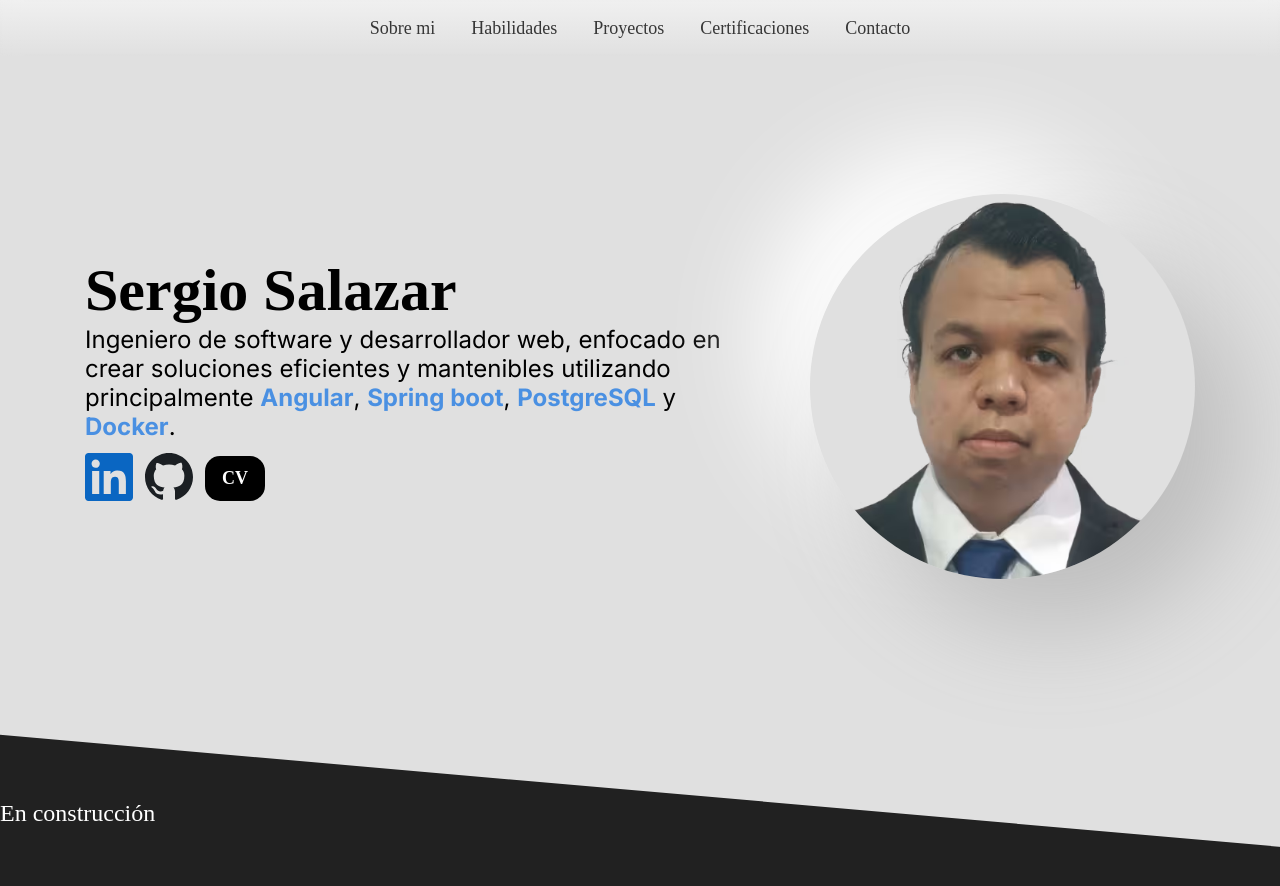
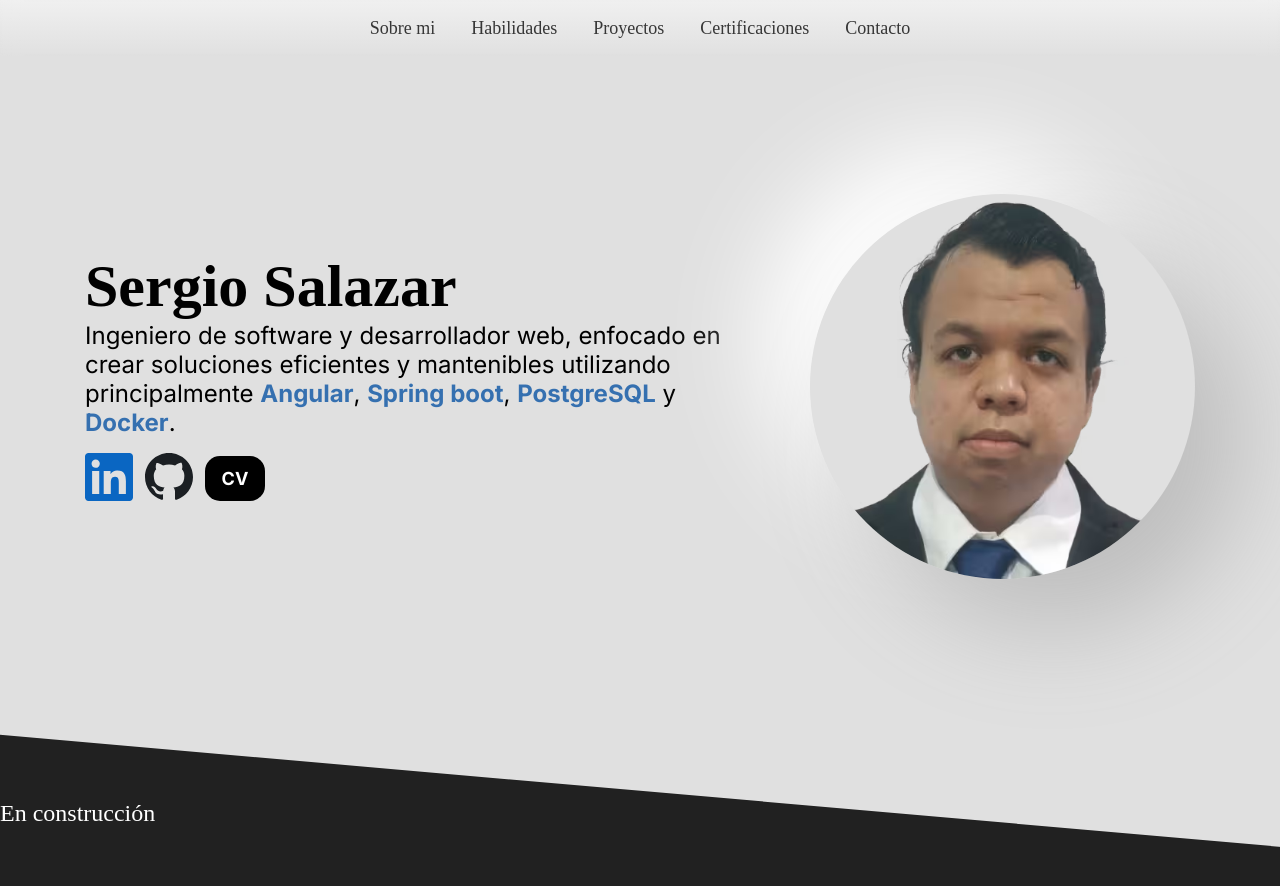
Before and after one commit to chekho/chekho.github.io, a plain HTML site: page index.html in a window 1280 px wide. Shown: the top 886 px of the page. Drawn offline with Linux system fonts and the light colour scheme.

Commit message:
correction sizes

```diff
--- a/index.html
+++ b/index.html
@@ -43,13 +43,15 @@
     <article class="principal-container">
       <div class="description">
         <h1 class="name">Sergio Salazar</h1>
-        <p class="text-description">Ingeniero de software y desarrollador web, enfocado en crear soluciones eficientes y mantenibles utilizando principalmente
-        <b>Angular</b>, <b>Spring boot</b>, <b>PostgreSQL</b> y <b>Docker</b>.</p>
+        <p class="text-description">Ingeniero de software y desarrollador web, enfocado en crear soluciones eficientes y
+          mantenibles utilizando principalmente
+          <b>Angular</b>, <b>Spring boot</b>, <b>PostgreSQL</b> y <b>Docker</b>.
+        </p>
         <div class="social-icons">
           <a href="https://www.linkedin.com/in/chekho"><img src="./src/assets/icons/linkedin.svg" alt="Linkedin"
-              aria-label="LinkedIn" decoding="async"></a>
-          <a href="https://github.com/chekho"><img src="./src/assets/icons/GitHub_light.svg" alt="Github"
-              aria-label="GitHub" decoding="async"></a>
+              height="80px" width="80px" aria-label="LinkedIn" decoding="async"></a>
+          <a href="https://github.com/chekho"><img src="./src/assets/icons/GitHub_light.svg" alt="Github" height="80px"
+              width="80px" aria-label="GitHub" decoding="async"></a>
           <a href="./public/CV_Sergio_Salazar.pdf" class="cv" target="_blank" rel="noopener noreferrer">
             <span>CV</span>
           </a>
--- a/src/style/index.css
+++ b/src/style/index.css
@@ -81,11 +81,10 @@ header {
   z-index: 1;
   background-color: rgb(255, 255, 255, 0.3);
   background: linear-gradient(
-  to bottom,
-  rgb(255, 255, 255, 0.5),   /* arriba: blanco semi-transparente */
-  rgb(224, 224, 224, 0.5)        /* abajo: gris sólido */
-);
-
+    to bottom,
+    rgb(255, 255, 255, 0.5),
+    rgb(224, 224, 224, 0.5)
+  );
 }
 
 a {
@@ -153,6 +152,7 @@ header > a:hover {
 }
 
 .cv {
+  font-family: "Inter", sans-serif;
   display: flex;
   align-items: center;
   justify-content: center;
@@ -184,16 +184,16 @@ header > a:hover {
   transform: rotate(5deg);
 }
 
-.name{
+.name {
   font-size: 5rem;
   font-weight: 700;
 }
 
-.text-description{
+.text-description {
   font-family: "Inter", sans-serif;
   font-size: 2rem;
 }
 
-.text-description b{
-  color: #4a90e2;
+.text-description b {
+  color: #3570b0;
 }
```
